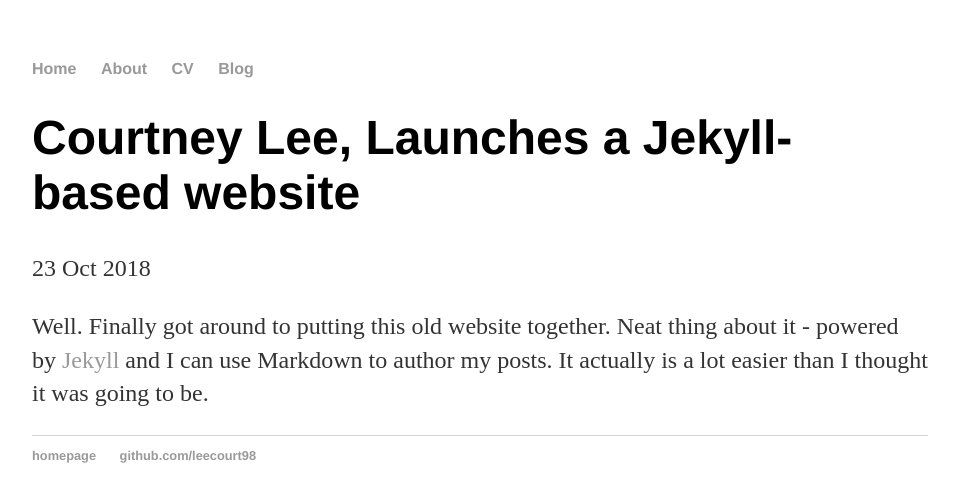
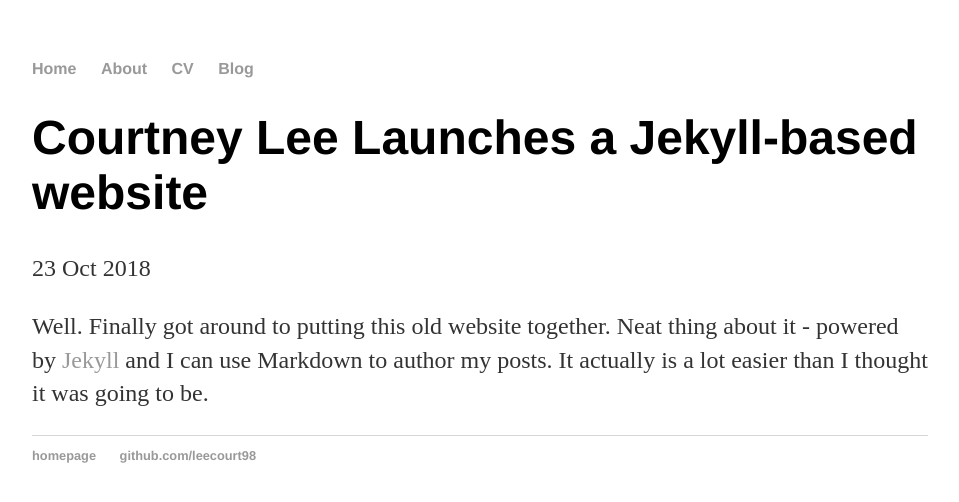
Before and after one commit to leecourt98/leecourt98.github.io, a Jekyll site: the page built from _posts/2018-10-23-first-post.md, in a window 1280 px wide. Shown: the top 502 px of the page, without its empty margins (160-1119 px from the left). Built offline with Jekyll 4.4.1, drawn with Linux system fonts in a browser that asks for light colours.

Commit message:
dropped a comma

```diff
--- a/_posts/2018-10-23-first-post.md
+++ b/_posts/2018-10-23-first-post.md
@@ -1,6 +1,6 @@
 ---
 layout: post
-title: "Courtney Lee, Launches a Jekyll-based website"
+title: "Courtney Lee Launches a Jekyll-based website"
 date: 2018-10-23
 ---
 
```
